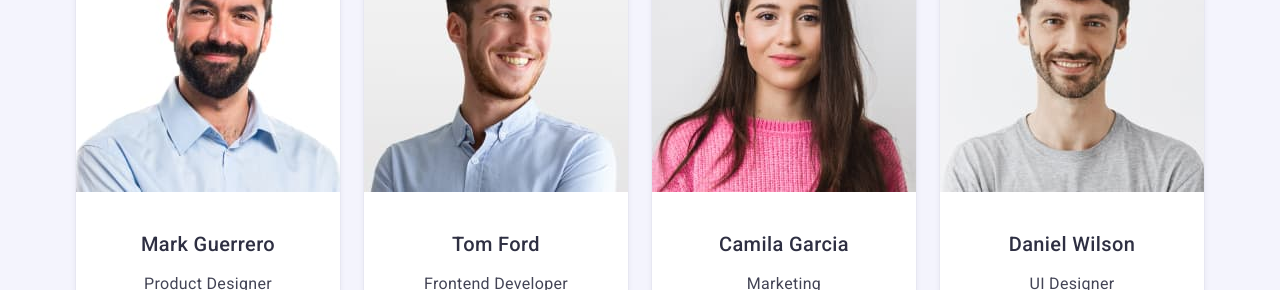
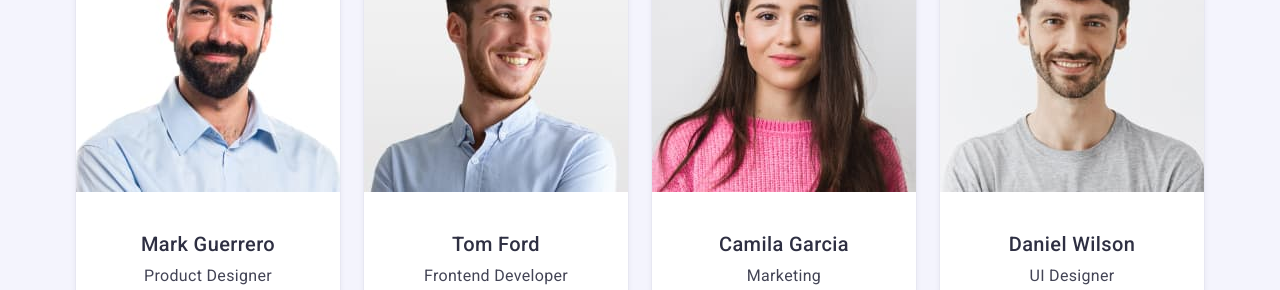
Before and after one commit to Phill1983/goit-markup-hw-04, a plain HTML site: page index.html in a window 1280 px wide. Shown: the part 1461-1751 px from the top of the page. Drawn offline with nearby package versions, Linux system fonts and the light colour scheme.

Commit message:
final version of styles for HW4

```diff
--- a/css/styles.css
+++ b/css/styles.css
@@ -439,7 +439,7 @@ h1 {
     letter-spacing: 0.02em;
     text-align: center;
     color: #434455;
-    padding: 8px;
+    margin: 8px;
 }
 .member-socials {
         display: flex;
```
